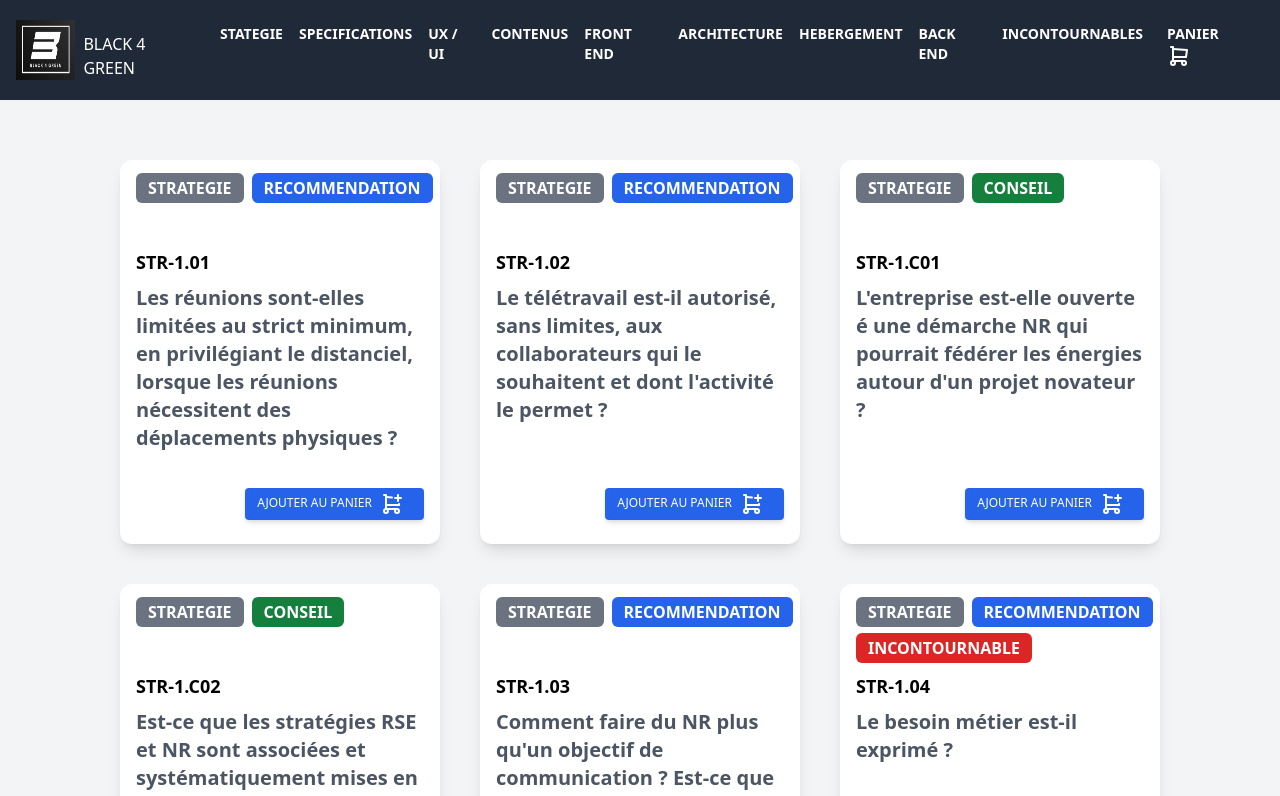
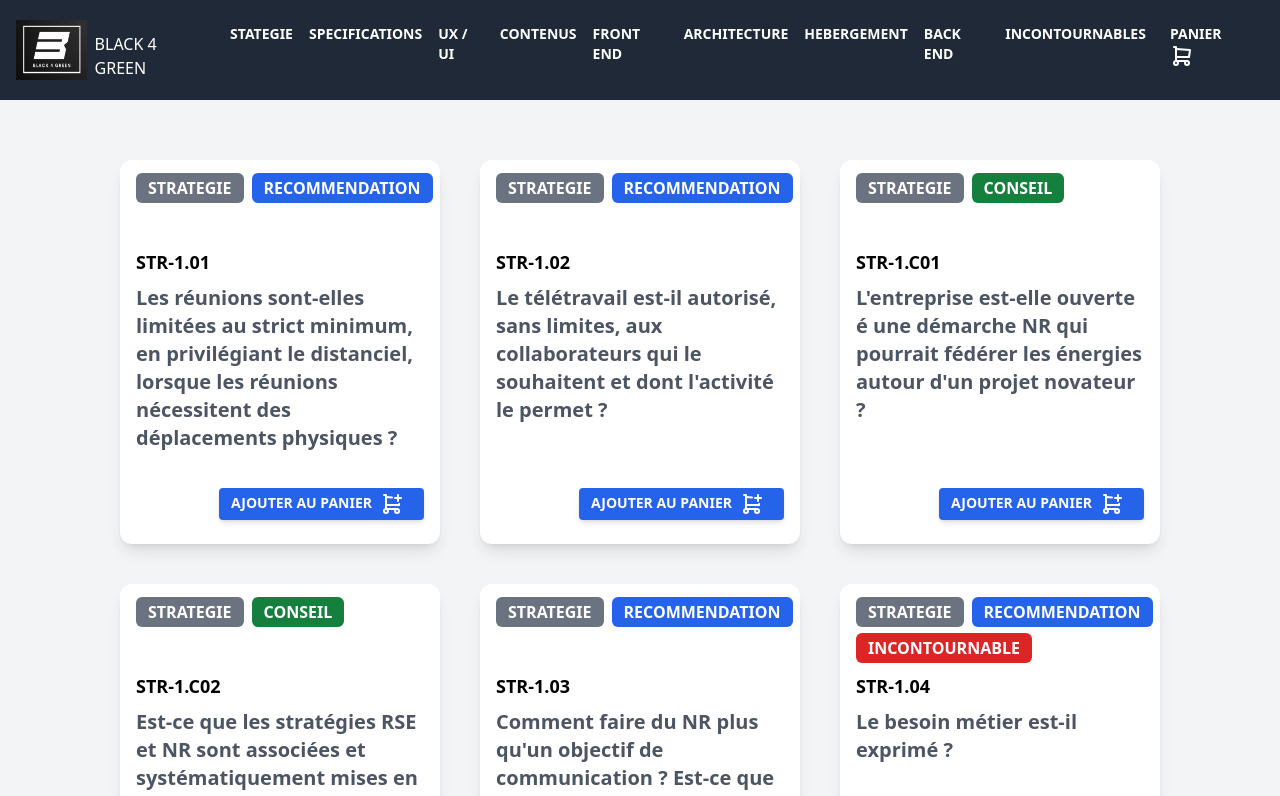
Before and after one commit to GillesCedric/Black4Green, a Next.js app: page / in a window 1280 px wide. Shown: the top 796 px of the page. Built offline with nearby package versions, Linux system fonts and the light colour scheme.

Commit message:
Modification de la taille du logo

```diff
--- a/src/components/GoodPractice.tsx
+++ b/src/components/GoodPractice.tsx
@@ -37,7 +37,7 @@ export default class GoodPractice extends React.Component<PropsGoodPractices> {
               </div>
             </Link>
             <div className="m-2 float-right">
-              <button name={`addToCart-${index}`} type='button' role='button' className="inline-block px-3 py-1 bg-blue-600 text-white font-medium text-xs leading-tight uppercase rounded shadow-md hover:bg-blue-700 hover:shadow-lg focus:bg-blue-700 focus:shadow-lg focus:outline-none focus:ring-0 active:bg-blue-800 active:shadow-lg transition duration-150 ease-in-out" onClick={event => this.addToCart(practice.Id)}>
+              <button name={`addToCart-${index}`} type='button' role='button' className="inline-block px-3 py-1 bg-blue-600 text-white font-semibold text-sm leading-tight uppercase rounded shadow-md hover:bg-blue-700 hover:shadow-lg focus:bg-blue-700 focus:shadow-lg focus:outline-none focus:ring-0 active:bg-blue-800 active:shadow-lg transition duration-150 ease-in-out" onClick={event => this.addToCart(practice.Id)}>
                 Ajouter au Panier
                 <svg xmlns="http://www.w3.org/2000/svg" className="inline-block mx-2" width={24} height={24} viewBox="0 0 24 24" strokeWidth={2} stroke="currentColor" fill="none" strokeLinecap="round" strokeLinejoin="round">
                   <path stroke="none" d="M0 0h24v24H0z" fill="none"></path>
--- a/src/components/Header.tsx
+++ b/src/components/Header.tsx
@@ -18,7 +18,7 @@ export default class Header extends React.Component<{}, { isOpen: boolean }> {
 				<div className='text-white'>
 					<Link href='/'>
 						<div className='flex cursor-pointer'>
-							<Image src={logo} width={60} height={50} />
+							<Image src={logo} width={72} height={50} alt='logo black 4 green' />
 							<div className='items-end pt-3 ml-2'>BLACK 4 GREEN</div>
 						</div>
 					</Link>
```
